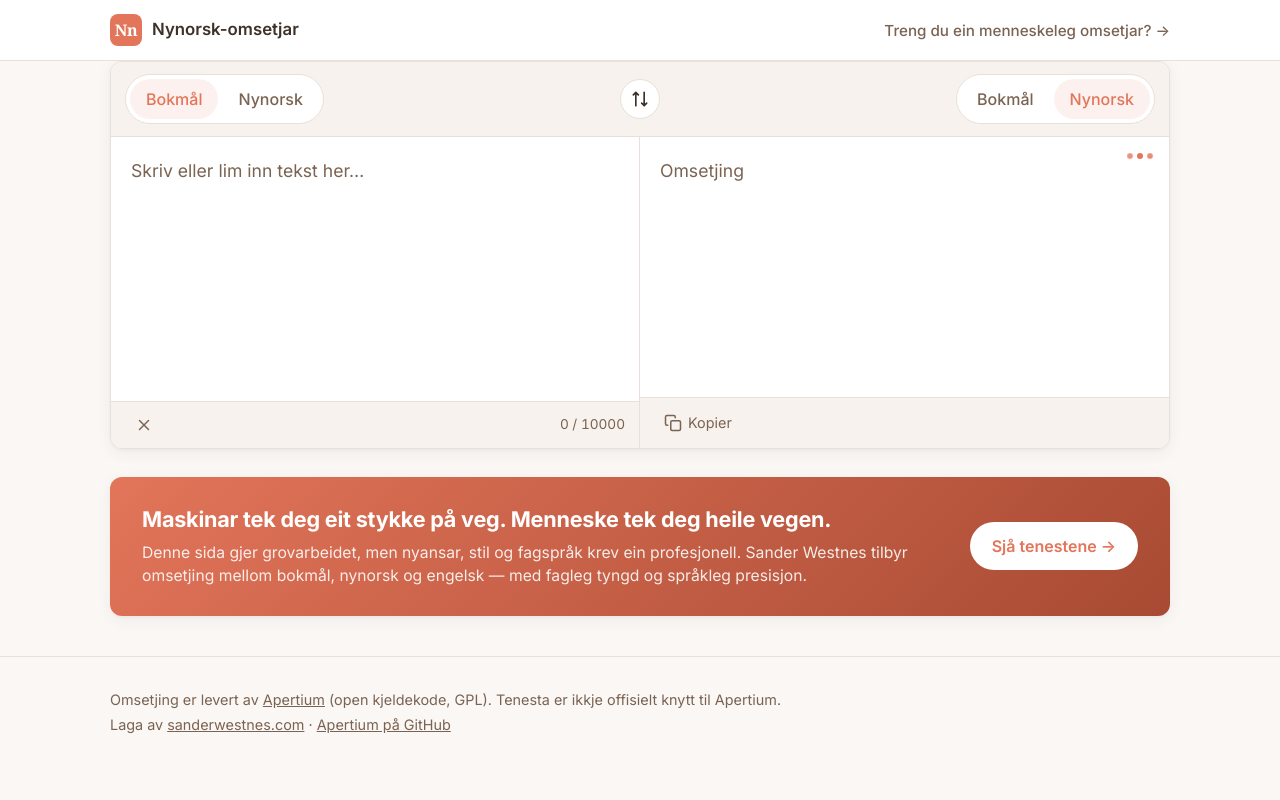
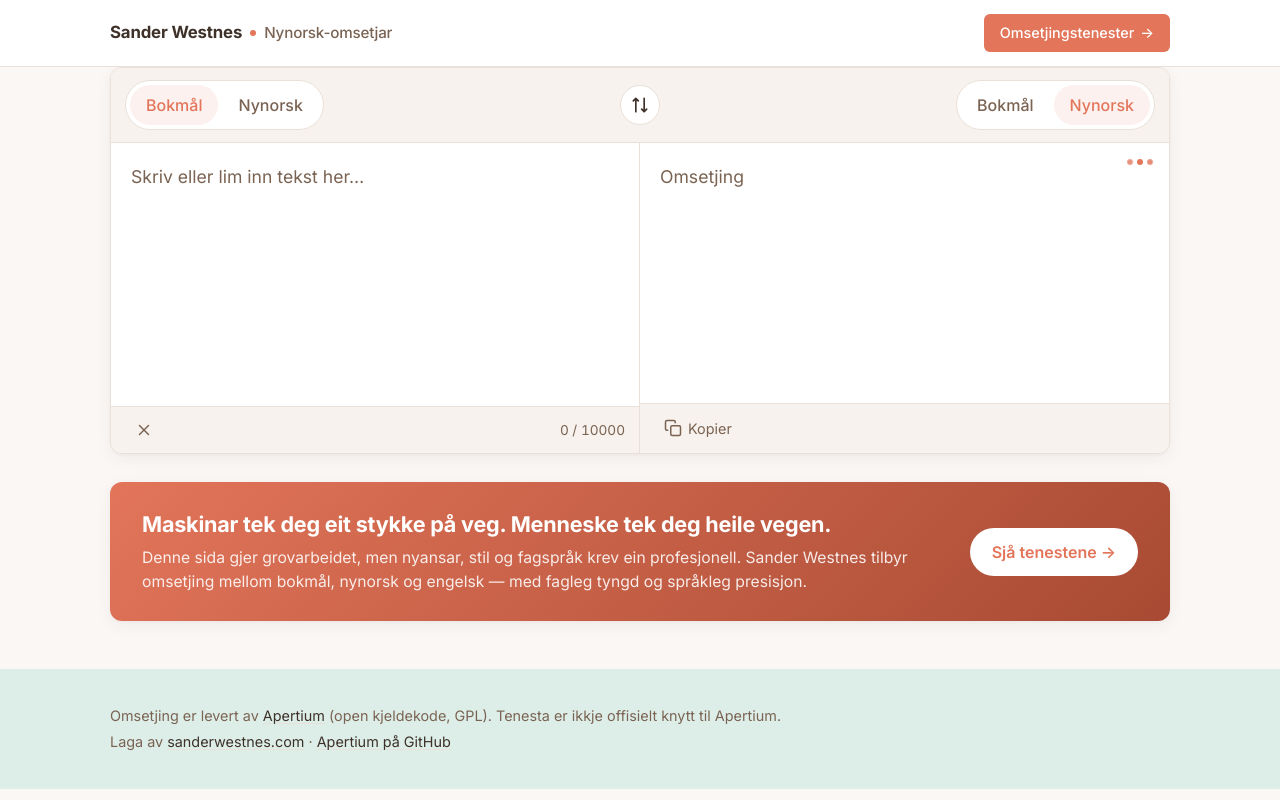
Before and after one commit to sandwes/nynorsk-omsetjar, a plain HTML site: page index.html in a window 1280 px wide. Drawn offline with Linux system fonts and the light colour scheme.

Commit message:
Refine brand mark and introduce sage accent in footer
- Replace generic 'Nn' rounded-square logo with a text wordmark
  'Sander Westnes · Nynorsk-omsetjar', mirroring the brand style
  on sanderwestnes.com (bold name + small terracotta dot separator)
- Header CTA becomes a terracotta pill button ('Omsetjingstenester →'),
  styled like the 'Work with me' button on sanderwestnes.com
- Footer now uses the site's pale sage (rgba(151,216,205,0.3)) so the
  secondary accent colour has a visible home

```diff
--- a/index.html
+++ b/index.html
@@ -14,13 +14,14 @@
 <body>
   <header class="site-header">
     <div class="wrap header-wrap">
-      <a class="brand" href="#top">
-        <span class="brand-mark">Nn</span>
-        <span class="brand-text">Nynorsk-omsetjar</span>
+      <a class="brand" href="https://sanderwestnes.com" target="_blank" rel="noopener" aria-label="sanderwestnes.com">
+        <span class="brand-name">Sander Westnes</span>
+        <span class="brand-sep" aria-hidden="true"></span>
+        <span class="brand-product">Nynorsk-omsetjar</span>
       </a>
       <nav class="header-nav">
-        <a href="https://sanderwestnes.com" target="_blank" rel="noopener">
-          Treng du ein menneskeleg omsetjar? &rarr;
+        <a class="header-cta" href="https://sanderwestnes.com" target="_blank" rel="noopener">
+          Omsetjingstenester <span aria-hidden="true">&rarr;</span>
         </a>
       </nav>
     </div>
--- a/styles.css
+++ b/styles.css
@@ -82,34 +82,50 @@ a:hover { text-decoration: underline; }
 
 .brand {
   display: inline-flex;
-  align-items: center;
-  gap: 10px;
+  align-items: baseline;
+  gap: 8px;
   color: var(--text);
-  font-weight: 600;
+  font-weight: 700;
   font-size: 1.05rem;
+  letter-spacing: -0.01em;
+  transition: opacity 120ms ease;
 }
-.brand:hover { text-decoration: none; }
+.brand:hover { text-decoration: none; opacity: 0.85; }
 
-.brand-mark {
-  display: inline-grid;
-  place-items: center;
-  width: 32px;
-  height: 32px;
-  border-radius: 8px;
+.brand-name { color: var(--text); }
+
+.brand-sep {
+  width: 6px;
+  height: 6px;
+  border-radius: 50%;
   background: var(--accent);
-  color: var(--accent-ink);
-  font-family: Georgia, serif;
-  font-weight: 700;
-  font-size: 1rem;
-  letter-spacing: -0.5px;
+  display: inline-block;
+  transform: translateY(-2px);
 }
 
-.header-nav a {
+.brand-product {
   color: var(--text-muted);
+  font-weight: 500;
   font-size: 0.95rem;
+}
+
+.header-cta {
+  display: inline-flex;
+  align-items: center;
+  gap: 6px;
+  background: var(--accent);
+  color: #fff !important;
+  padding: 8px 16px;
+  border-radius: var(--radius-sm);
+  font-size: 0.9rem;
   font-weight: 500;
+  transition: background 120ms ease, transform 120ms ease;
 }
-.header-nav a:hover { color: var(--accent); text-decoration: none; }
+.header-cta:hover {
+  background: var(--accent-hover);
+  text-decoration: none;
+  transform: translateY(-1px);
+}
 
 /* ---------- Translator ---------- */
 main { padding: 28px 0 48px; }
@@ -356,17 +372,17 @@ main { padding: 28px 0 48px; }
   box-shadow: 0 6px 16px rgba(0,0,0,0.2);
 }
 
-/* ---------- Footer ---------- */
+/* ---------- Footer (pale sage band, echoing sanderwestnes.com's teal section) ---------- */
 .site-footer {
-  margin-top: 40px;
-  padding: 28px 0;
-  border-top: 1px solid var(--border);
-  color: var(--text-muted);
+  margin-top: 48px;
+  padding: 32px 0;
+  background: var(--secondary-soft);
+  color: var(--text);
   font-size: 0.9rem;
 }
-.footer-wrap p { margin: 4px 0; }
-.footer-wrap a { color: var(--text-muted); text-decoration: underline; }
-.footer-wrap a:hover { color: var(--accent); }
+.footer-wrap p { margin: 4px 0; color: var(--text-muted); }
+.footer-wrap a { color: var(--text); text-decoration: underline; text-decoration-color: var(--border); text-underline-offset: 2px; }
+.footer-wrap a:hover { color: var(--accent); text-decoration-color: var(--accent); }
 
 /* ---------- Responsive ---------- */
 @media (max-width: 720px) {
```
